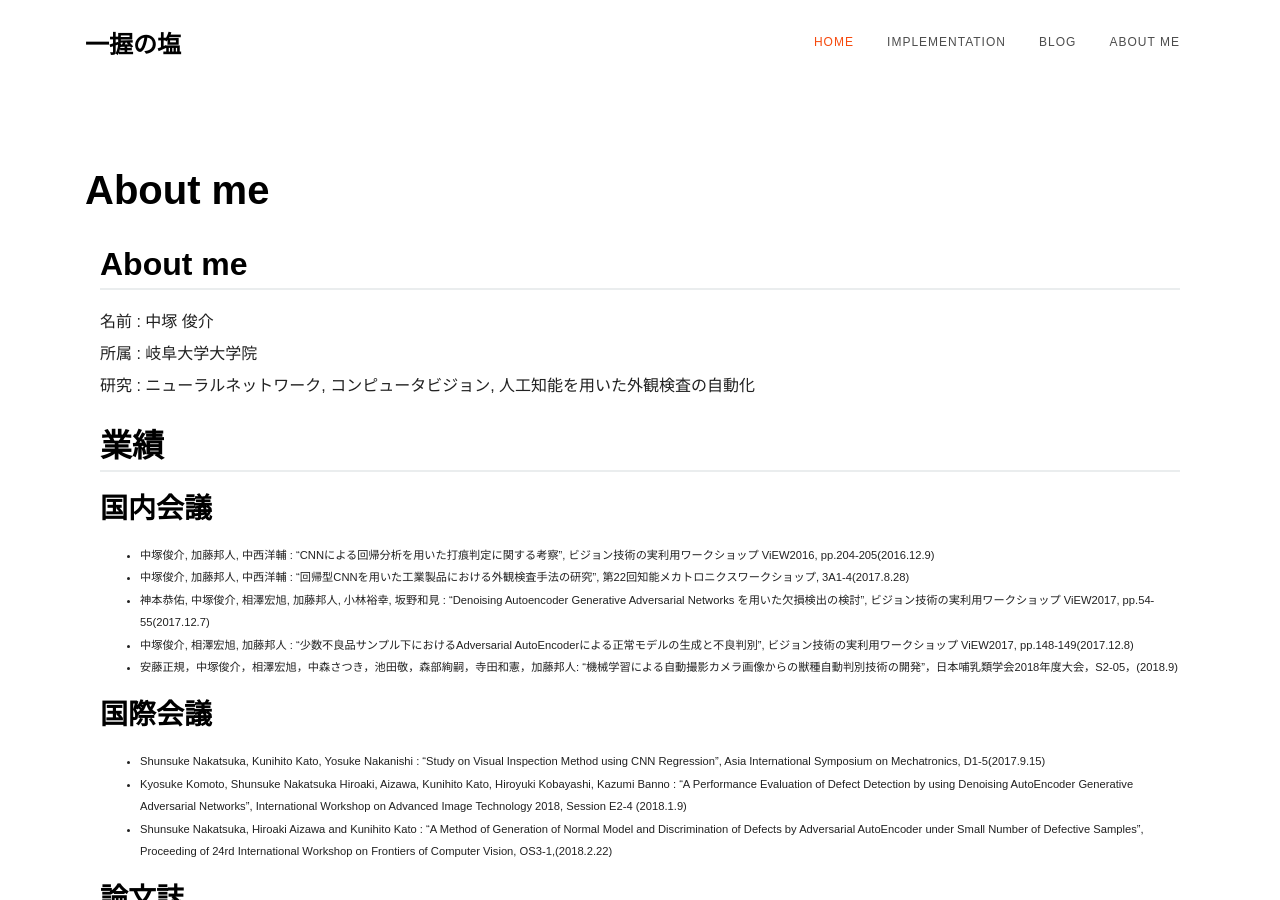
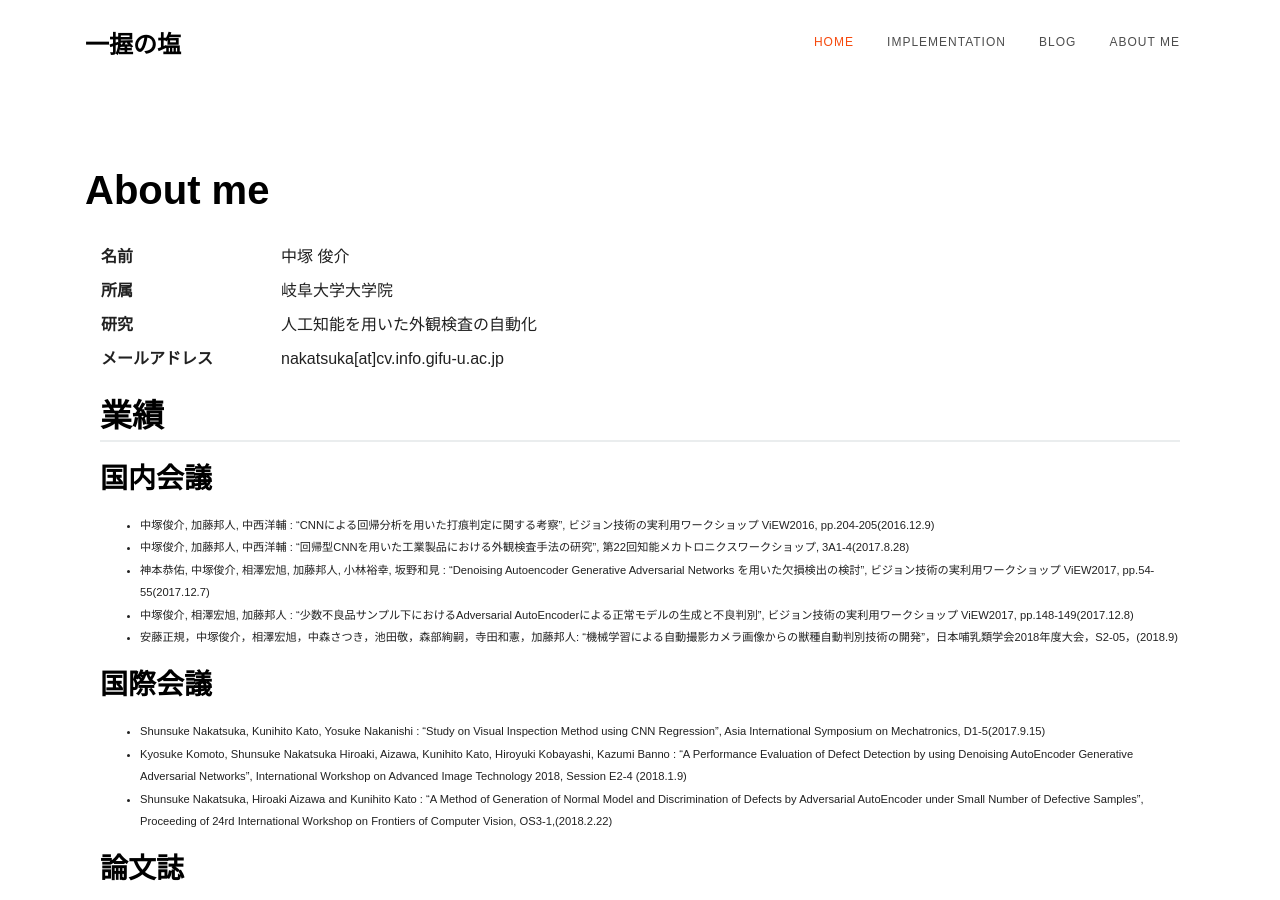
Before and after one commit to salty-vanilla/page_test, a Jekyll site: the page built from about_me.md, in a window 1280 px wide and 900 px high. Built offline with Jekyll 4.4.1, drawn with Linux system fonts in a browser that asks for light colours; some web fonts are replaced.

Commit message:
[Update]

```diff
--- /dev/null
+++ b/_sass/_colors.scss
@@ -0,0 +1,12 @@
+$primary: #F6490D !default;
+$brand-footer-color: #212125;
+
+$brand-white: #fff;
+$brand-black: #000;
+$brand-darker: #444;
+$brand-gray: #ccc;
+$brand-lighter: #e9e9e9;
+$brand-body-color: #e8e8e8;
+$brand-selection-color: #f9f6f0;
+$brand-overlay-color: #4c4a8a;
+$brand-bg-color: $brand-white;
--- a/about_me.md
+++ b/about_me.md
@@ -4,10 +4,24 @@ title: About me
 permalink: /about/
 ---
 
-## About me
-名前 : 中塚 俊介
-所属 : 岐阜大学大学院
-研究 : ニューラルネットワーク, コンピュータビジョン, 人工知能を用いた外観検査の自動化
+<table>
+  <tr>
+    <th class="t_top" width="180">名前</th>
+    <td class="t_top">中塚 俊介</td>
+  </tr>
+  <tr>
+    <th>所属</th>
+    <td>岐阜大学大学院</td>
+  </tr>
+  <tr>
+    <th>研究</th>
+    <td>人工知能を用いた外観検査の自動化</td>
+  </tr>
+  <tr>
+    <th>メールアドレス</th>
+    <td>nakatsuka[at]cv.info.gifu-u.ac.jp</td>
+  </tr>
+</table>
 
 ## 業績
 
--- a/css/about.css
+++ /dev/null
@@ -1,3 +0,0 @@
-ul {
-  font-size: 70%;
-}
--- /dev/null
+++ b/css/about.scss
@@ -0,0 +1,33 @@
+---
+---
+@import "colors";
+
+// table {
+// 	width: 100%;
+// 	border-collapse: collapse;
+// }
+// th.t_top {
+//     border-top: #b3b3b3 4px solid;
+// }
+// th {
+// 	border-bottom: $brand-lighter 1px solid;
+// 	border-left: $brand-lighter 1px solid;
+// 	text-align: left;
+// 	background: $brand-gray;
+// 	padding: 10px;
+// 	font-weight: normal;
+//   font-weight: bold;
+// }
+// td.t_top {
+// 	border-top: $primary 4px solid;
+// }
+// td {
+// 	border-bottom: $brand-lighter 1px solid;
+// 	border-right: $brand-lighter 1px solid;
+// 	text-align: left;
+// 	padding: 10px;
+// }
+
+ul {
+  font-size: 70%;
+}
--- a/css/style.scss
+++ b/css/style.scss
@@ -8,18 +8,8 @@ $grid-gutter-width: 40px !default;
 $border-radius-base:  4px !default;
 $padding-base-vertical: 14px !default;
 
-$primary: #F6490D !default;
-$brand-footer-color: #212125;
-
-$brand-white: #fff;
-$brand-black: #000;
-$brand-darker: #444;
-$brand-gray: #ccc;
-$brand-lighter: #e9e9e9;
-$brand-body-color: #e8e8e8;
-$brand-selection-color: #f9f6f0;
-$brand-overlay-color: #4c4a8a;
-$brand-bg-color: $brand-white;
+@import "colors";
+
 
 $input-border-focus:  $primary !default;
 $form-group-margin-bottom:       30px !default;
```
